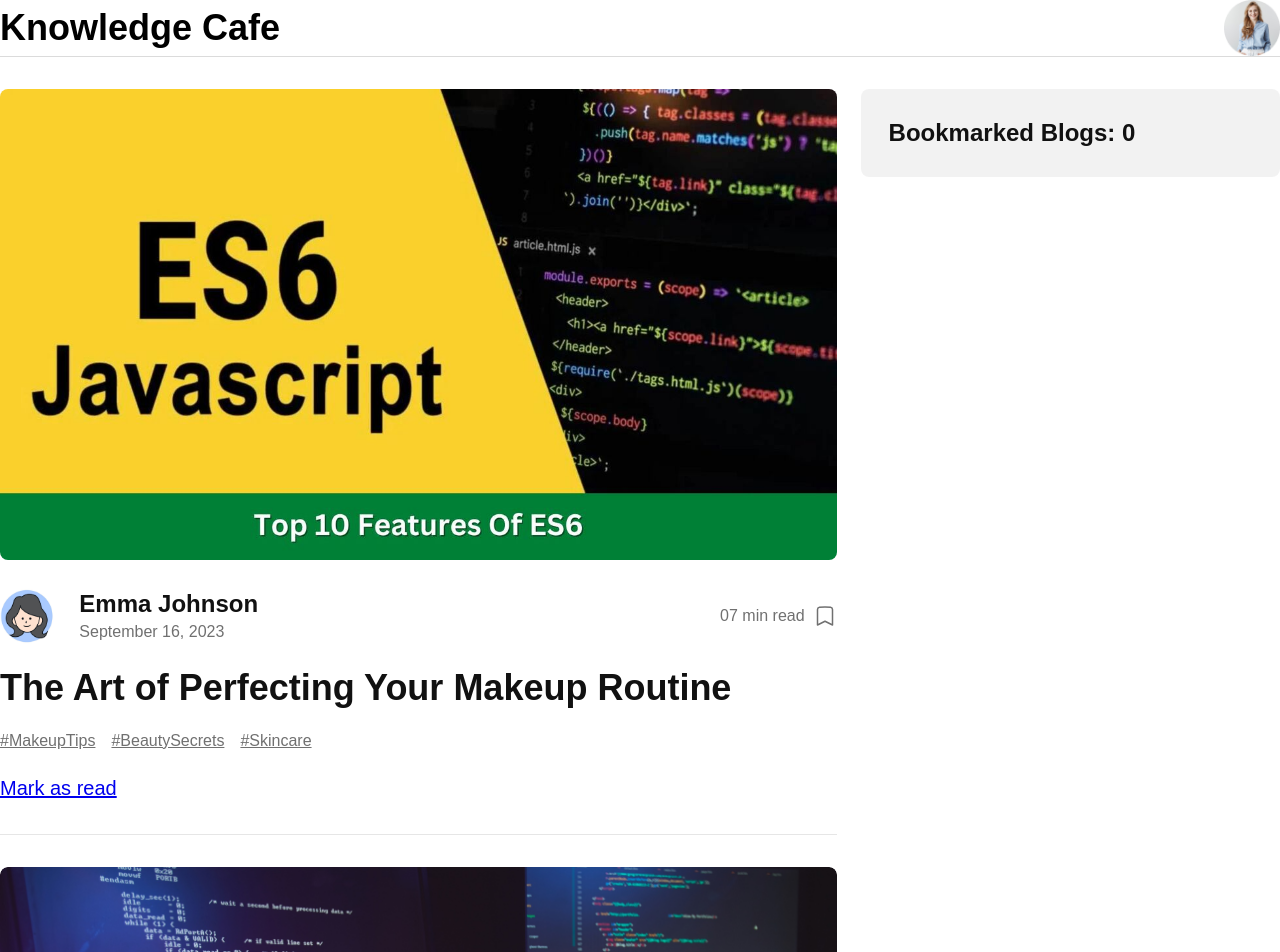
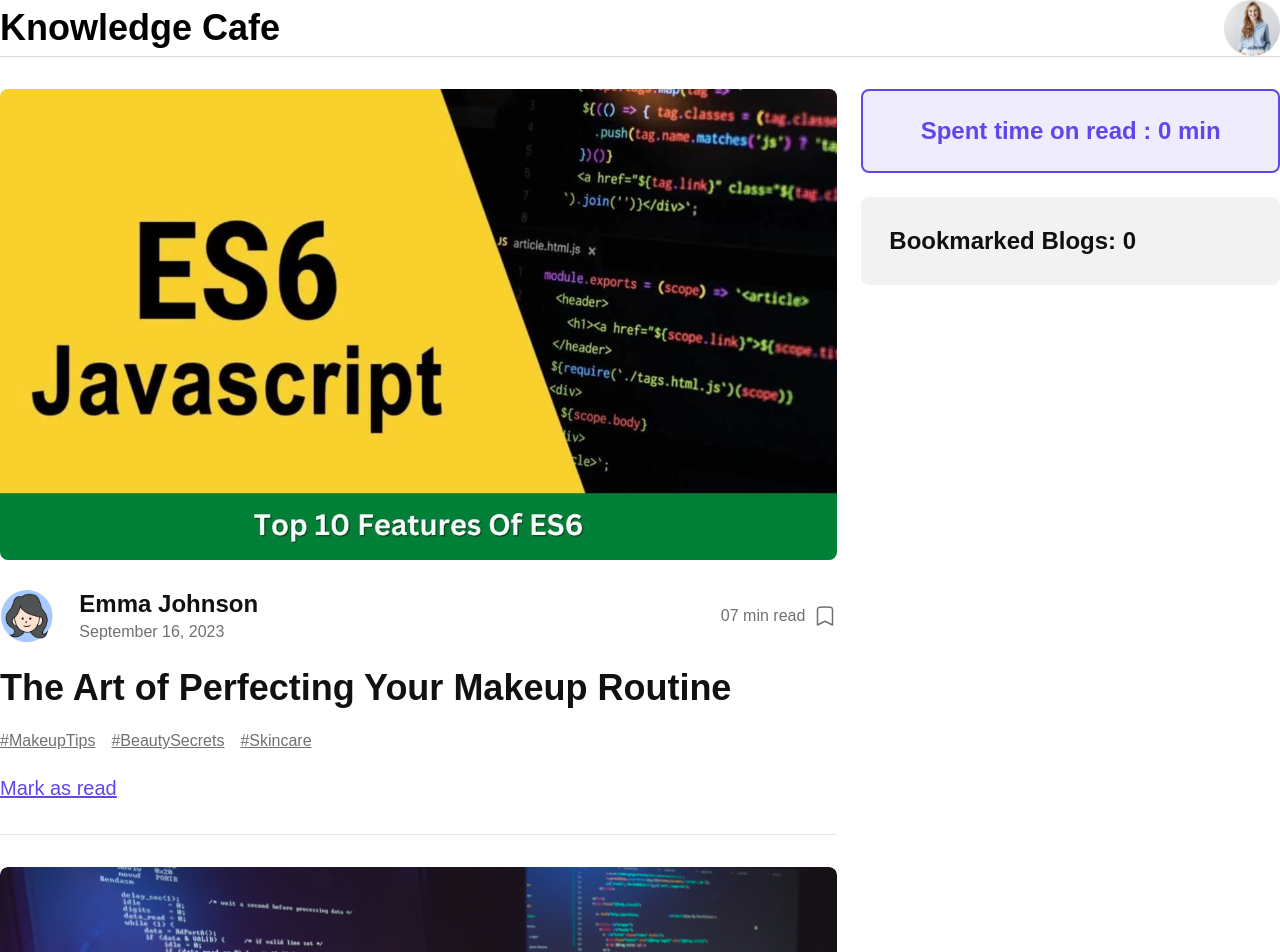
Before and after one commit to Shohanojjaman/knowledge-cafe, a React (Vite) app: page / in a window 1280 px wide. Shown: the top 952 px of the page. Built offline with nearby package versions, Linux system fonts and the light colour scheme.

Commit message:
Added Reading Time Components

```diff
--- a/src/App.jsx
+++ b/src/App.jsx
@@ -2,23 +2,30 @@ import { useState } from 'react';
 import Blogs from './components/Blog/Blogs';
 import Bookmarks from './components/Bookmark/Bookmarks';
 import Header from './components/Header';
+import ReadingTime from './components/ReadingTime';
 import './index.css';
 
 function App() {
   const [bookmarks, setBookmarks] = useState([]);
+  const [readingTime, setReadingTime] = useState(0);
 
+  const handleMarkAsRead = (time) => {
+    setReadingTime(readingTime + time);
+  };
   const handleAddToBookmark = (blog) => {
     const newBookmark = [...bookmarks, blog];
     setBookmarks(newBookmark);
-    console.log(bookmarks);
   };
 
   return (
     <>
       <Header></Header>
       <main className="container mx-auto max-sm:px-5 flex gap-6">
-        <Blogs handleAddToBookmark={handleAddToBookmark}></Blogs>
-        <Bookmarks bookmarks={bookmarks}></Bookmarks>
+        <Blogs handleAddToBookmark={handleAddToBookmark} handleMarkAsRead={handleMarkAsRead}></Blogs>
+        <div className="w-1/3 space-y-6">
+          <ReadingTime readingTime={readingTime}></ReadingTime>
+          <Bookmarks bookmarks={bookmarks}></Bookmarks>
+        </div>
       </main>
     </>
   );
--- a/src/components/Blog/Blog.jsx
+++ b/src/components/Blog/Blog.jsx
@@ -1,6 +1,6 @@
 import PropTypes from 'prop-types';
 
-const Blog = ({ blog, handleAddToBookmark }) => {
+const Blog = ({ blog, handleAddToBookmark, handleMarkAsRead }) => {
   const { title, cover, postDate, hashtags, author, authorImage, readingTime } = blog;
 
   return (
@@ -46,11 +46,11 @@ const Blog = ({ blog, handleAddToBookmark }) => {
             </span>
           ))}
         </div>
-        <p>
-          <a className="text-xl font-medium" href="#">
-            Mark as read
-          </a>
-        </p>
+        <button
+          onClick={() => handleMarkAsRead(readingTime)}
+          className="text-xl font-medium bg-transparent underline text-[#6047EC] border-none cursor-pointer">
+          Mark as read
+        </button>
       </div>
       <hr className="bg-[#1111111A] h-[1px] border-none my-8" />
     </>
@@ -60,6 +60,7 @@ const Blog = ({ blog, handleAddToBookmark }) => {
 Blog.propTypes = {
   blog: PropTypes.object.isRequired,
   handleAddToBookmark: PropTypes.func,
+  handleMarkAsRead: PropTypes.func,
 };
 
 export default Blog;
--- a/src/components/Blog/Blogs.jsx
+++ b/src/components/Blog/Blogs.jsx
@@ -2,7 +2,7 @@ import PropTypes from 'prop-types';
 import { useEffect, useState } from 'react';
 import Blog from './Blog';
 
-const Blogs = ({ handleAddToBookmark }) => {
+const Blogs = ({ handleAddToBookmark, handleMarkAsRead }) => {
   const [blogs, setBlogs] = useState([]);
   useEffect(() => {
     fetch('blogs.json')
@@ -14,7 +14,11 @@ const Blogs = ({ handleAddToBookmark }) => {
     <div className="w-2/3">
       {/* <h2>Blogs: {blogs.length}</h2> */}
       {blogs.map((blog) => (
-        <Blog key={blog.id} blog={blog} handleAddToBookmark={handleAddToBookmark}></Blog>
+        <Blog
+          key={blog.id}
+          blog={blog}
+          handleAddToBookmark={handleAddToBookmark}
+          handleMarkAsRead={handleMarkAsRead}></Blog>
       ))}
     </div>
   );
@@ -22,6 +26,7 @@ const Blogs = ({ handleAddToBookmark }) => {
 
 Blogs.propTypes = {
   handleAddToBookmark: PropTypes.func,
+  handleMarkAsRead: PropTypes.func,
 };
 
 export default Blogs;
--- a/src/components/Bookmark/Bookmarks.jsx
+++ b/src/components/Bookmark/Bookmarks.jsx
@@ -2,7 +2,7 @@ import PropTypes from 'prop-types';
 import Bookmark from './Bookmark';
 const Bookmarks = ({ bookmarks }) => {
   return (
-    <div className="w-1/3 bg-[#1111110D] p-7 rounded-lg space-y-4 self-start">
+    <div className=" bg-[#1111110D] p-7 rounded-lg space-y-4 self-start">
       <h4 className="text-2xl font-bold text-header">Bookmarked Blogs: {bookmarks.length}</h4>
 
       {
--- /dev/null
+++ b/src/components/ReadingTime.jsx
@@ -0,0 +1,15 @@
+import PropTypes from 'prop-types';
+
+const ReadingTime = ({ readingTime }) => {
+  return (
+    <div className="rounded-lg border-[#6047EC] border-2 border-solid p-6 text-center bg-[#6047EC1A]">
+      <h4 className="text-[#6047EC] text-2xl">Spent time on read : {readingTime} min</h4>
+    </div>
+  );
+};
+
+ReadingTime.propTypes = {
+  readingTime: PropTypes.number,
+};
+
+export default ReadingTime;
```
